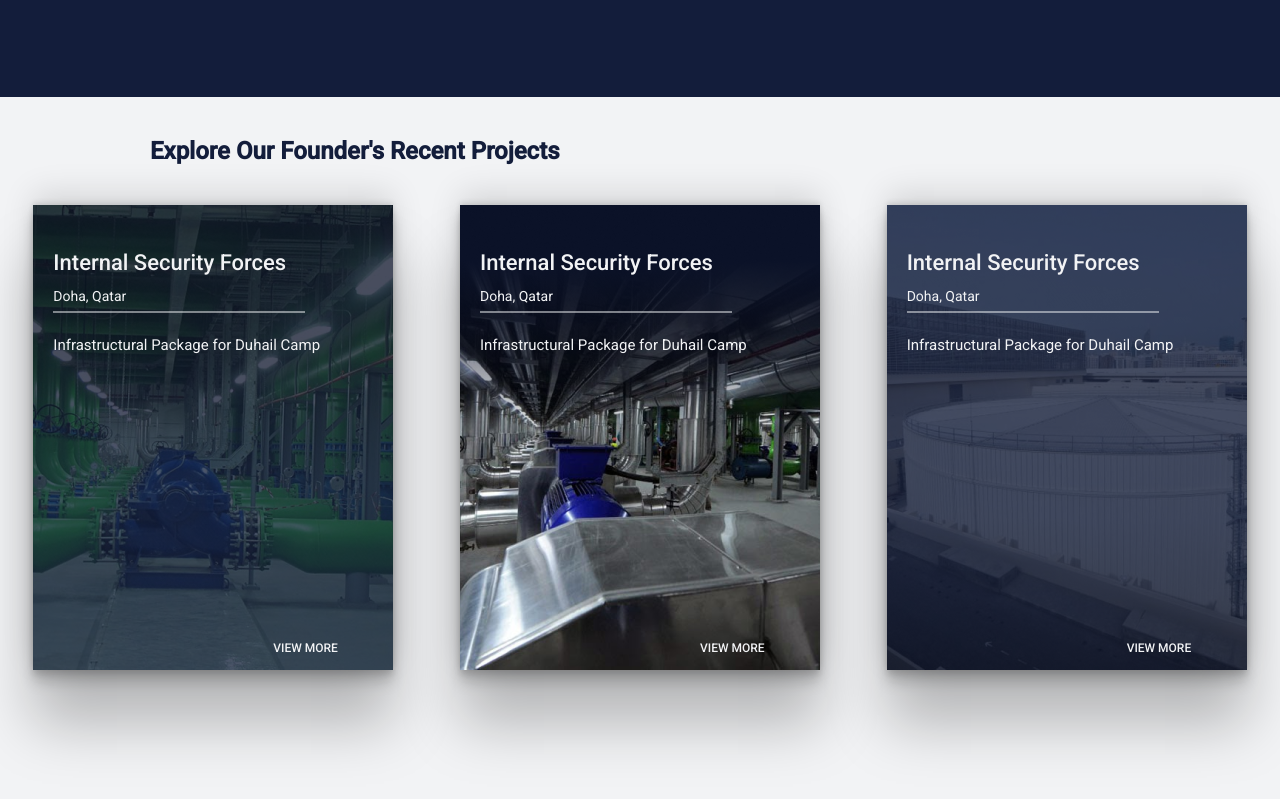
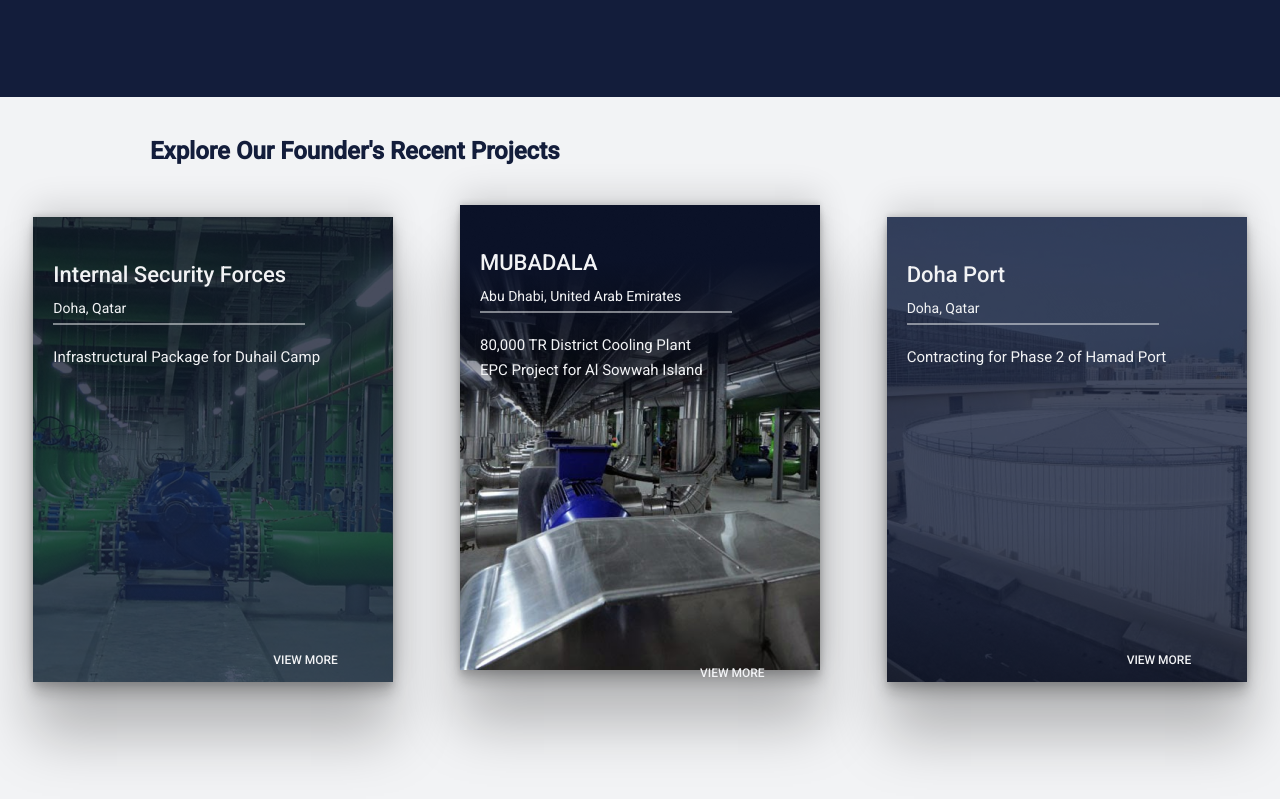
Before and after one commit to muhammedsubhan/-Construction-Site-Website, a plain HTML site: page index.html in a window 1280 px wide. Shown: the part 3484-4283 px from the top of the page. Drawn offline with Linux system fonts and the light colour scheme.

Commit message:
Bugs Fixed

```diff
--- a/index.html
+++ b/index.html
@@ -193,10 +193,11 @@
 
                   <div class="project-2">
                     <img src="/Images/project-2.png" alt="Project 2">
-                    <h3>Internal Security Forces</h3>
-                    <span>Doha, Qatar</span>
+                    <h3>MUBADALA</h3>
+                    <span>Abu Dhabi, United Arab Emirates</span>
                           <hr>
-                    <p>Infrastructural Package for Duhail Camp</p>
+                    <p>80,000 TR District Cooling Plant <br>
+                        EPC Project for Al Sowwah Island</p>
                     <a href="#">VIEW MORE</a>
                   </div>
 
@@ -204,10 +205,10 @@
 
                      <div class="project-3">
                         <img src="/Images/project-3.png" alt="Project 3">
-                        <h3>Internal Security Forces</h3>
+                        <h3>Doha Port</h3>
                         <span>Doha, Qatar</span>
                               <hr>
-                        <p>Infrastructural Package for Duhail Camp</p>
+                        <p>Contracting for Phase 2 of Hamad Port</p>
                         <a href="#">VIEW MORE</a>
                       </div>
 
```
